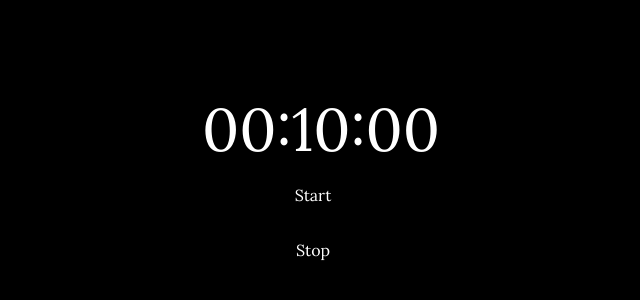
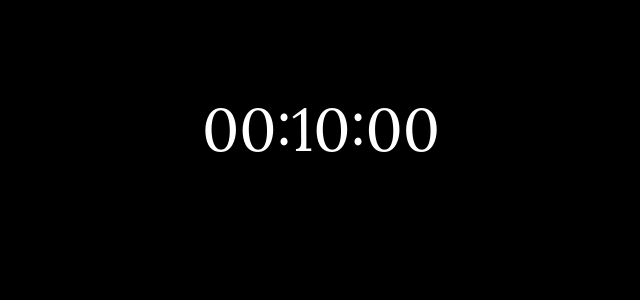
Before and after one commit to yihyun-kim1/Focus-Today, a Next.js app: page /task in a window 1280 px wide. Shown: the part 216-516 px from the top of the page, without its empty margins (319-959 px from the left). Built offline with nearby package versions, Linux system fonts and the light colour scheme.

Commit message:
fix) button state 관련 수정
- start/stop/restart/finish 관련 속성 추가
- next/navigation의 router를 이용해 페이지 이동 처리

```diff
--- a/src/app/page.tsx
+++ b/src/app/page.tsx
@@ -36,7 +36,7 @@ const TaskModal: React.FC<TaskModalProps> = ({
   onSaveButtonClick,
   }) => {
 return (
-  <div className={`absolute flex top-[66%] ${isEditTodoItem ? 'left-[33%]' : ''} justify-center items-center`}>
+  <div className={`absolute flex top-[66.5%] ${isEditTodoItem ? 'left-[33%]' : ''} justify-center items-center`}>
     <div className="absolute inset-x-0 bottom-0 w-[380px] bg-opacity-50 flex justify-start items-center">
     <div className="bg-white p-8 top-50% w-full h-[340px] flex rounded-xl flex-col" style={{border: '1px solid #000000'}}>
       <h2 className="text-lg font-semibold mb-4"  style={{color: `${isDarkMode ? '#FFFFFF' : '#000000'}`}}>컬러</h2>
@@ -180,7 +180,7 @@ const handleStartButtonClick = () => {
   if (selectedTodoTask !== null) {
       const selectedTask = todoItem[selectedTodoTask];
       const { selectedTime, selectedColor } = selectedTask;
-      router.push(`/task?time=${selectedTime}&color=${selectedColor}`);
+      router.push(`/task?time=${selectedTime}&color=${selectedColor}&isDarkMode=${isDarkMode}`);
   }
 };
 
--- a/src/app/task/page.tsx
+++ b/src/app/task/page.tsx
@@ -1,22 +1,40 @@
 'use client'
 import { useEffect, useState } from 'react';
-// import { useRouter } from 'next/navigation';
+import { usePathname, useRouter } from 'next/navigation';
 
 import '../globals.css';
 
 export default function Task() {
-  // const router = useRouter();
-  // 클라이언트 측에서만 localStorage 사용하도록 지정
+  const pathname = usePathname();
+  const router = useRouter();
+  const [isDarkMode, setIsDarkMode] = useState<boolean>(false);
   const selectedColor = typeof window !== 'undefined' ? localStorage.getItem('selectedColor') || 'black' : 'black';
   const [countdown, setCountdown] = useState(typeof window !== 'undefined' ? Number(localStorage.getItem('selectedTime') || 10) * 60 : 10 * 60);
   const [timerId, setTimerId] = useState<number | null>(null); // 타이머 ID
   const [isRunning, setIsRunning] = useState(false);
+  const [timerFinished, setTimerFinished] = useState(false);
+
+  useEffect(() => {
+    // URL 쿼리 매개변수 파싱
+    console.log(selectedColor)
+    const queryString = window.location.search;
+    const urlParams = new URLSearchParams(queryString);
+    const isDarkModeParam = urlParams.get('isDarkMode');
+    setIsDarkMode(isDarkModeParam === 'true');
+  }, []);
 
   useEffect(() => {
     return () => {
       if (timerId) clearInterval(timerId);
     };
   }, []);
+
+  useEffect(() => {
+    if (countdown === 0) {
+      setIsRunning(false);
+      setTimerFinished(true);
+    }
+  }, [countdown]);
 
   useEffect(() => {
     if (isRunning) {
@@ -43,24 +61,36 @@ export default function Task() {
         return `00:${minutes}:${remainingSeconds < 10 ? '0' : ''}${remainingSeconds}`;
     };
 
-    const handleStart = () => {
+    const handleStartStop = () => {
+      if (isRunning || timerFinished) {
+        setIsRunning(false);
+        setTimerFinished(false);
+      } else {
         setIsRunning(true);
+      }
     };
 
-    const handleStop = () => {
-      setIsRunning(false);
+    const handleRestart = () => {
+      setIsRunning(true);
+      setTimerFinished(false);
+      setCountdown(typeof window !== 'undefined' ? Number(localStorage.getItem('selectedTime') || 10) * 60 : 10 * 60);
     };
+
+    const handleFinish = () => {
+      router.back(); // 이전 페이지로 돌아가기
+    };
+
 
     return (
         <div className='w-full h-screen flex flex-col items-center justify-center' style={{backgroundColor:selectedColor}}>
             <div className="text-6xl text-white">{formatTime(countdown)}</div>
               <div className="mt-4">
-        <div className='flex flex-col gap-y-[15px]'>
-          <button className="bg-black w-[200px] text-white px-4 py-2 rounded-md mr-4" onClick={handleStart}>
-            Start
+                <div className='flex flex-col items-center justify-center gap-y-[15px]'>
+                <button className={`w-[250px] x-4 py-2 rounded-md ${!isDarkMode && selectedColor !== 'black' ? `bg-white text-${selectedColor}` : isDarkMode && selectedColor === 'black' ? 'bg-black text-white' : ''} ${selectedColor === 'black' && !isDarkMode ? 'text-black' : ''}`} onClick={isRunning ? handleStartStop : timerFinished ? handleRestart : handleStartStop}>
+                  {isRunning ? 'Stop' : timerFinished ? 'Restart' : 'Start'}
                 </button>
-          <button className="bg-black text-white px-4 py-2 rounded-md mr-4" onClick={handleStop}>
-            Stop
+                <button className={`w-[250px] px-4 py-2 rounded-md ${!isDarkMode && selectedColor !== 'black' ? `bg-white text-${selectedColor}` : isDarkMode && selectedColor === 'black' ? 'bg-black text-white' : ''} ${selectedColor === 'black' && !isDarkMode ? 'text-black' : ''}`} onClick={handleFinish}>
+                    Finish
                   </button>
                 </div>
             </div>
```
Lines whose indentation alone changed are shown as unchanged.
